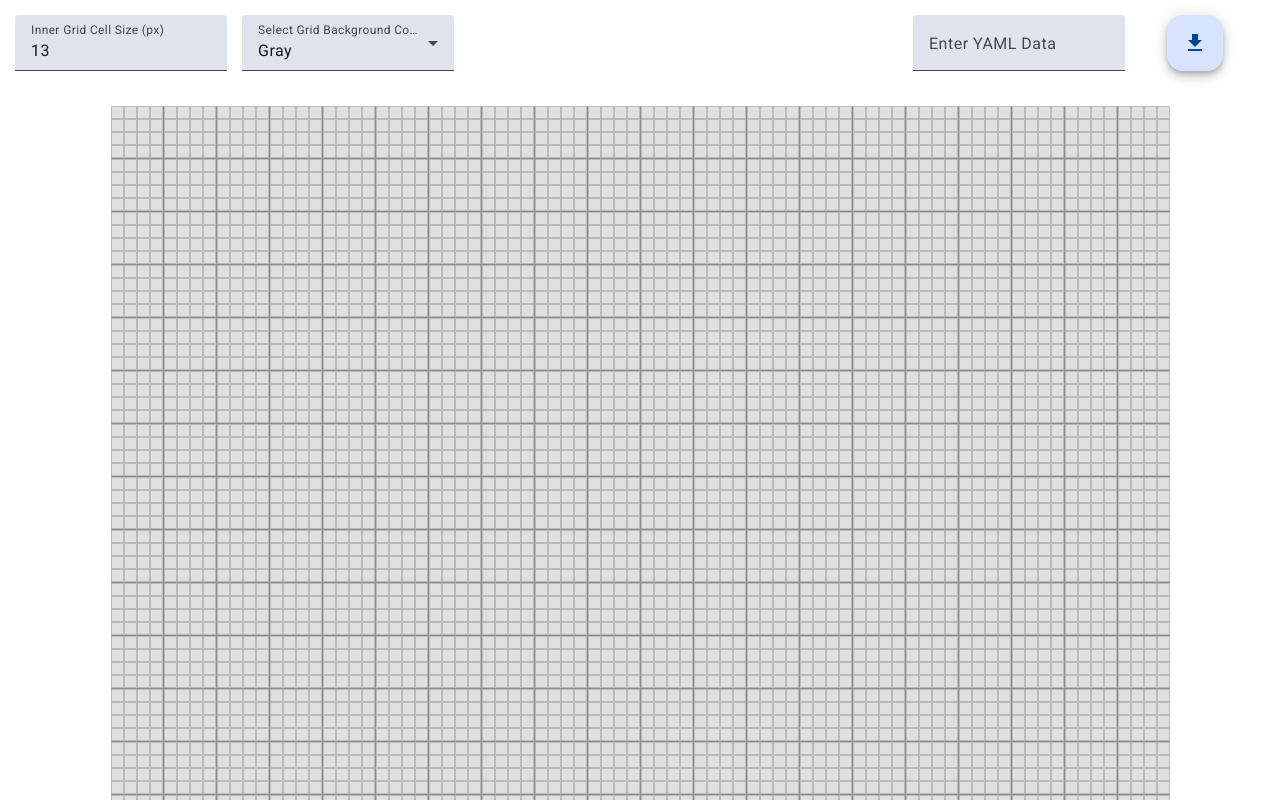
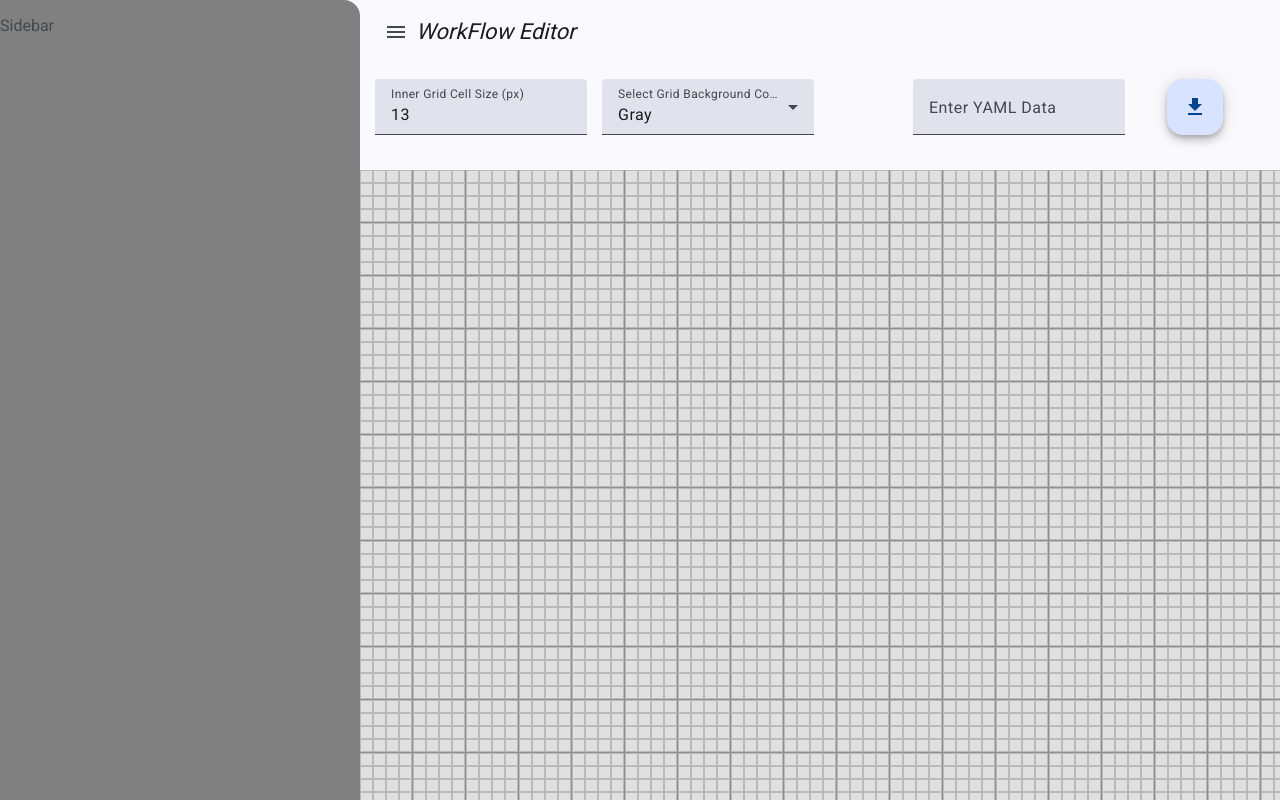
Before and after one commit to pratyush-glingtech/flow-chart, an Angular app: page / in a window 1280 px wide. Shown: the top 800 px of the page. Built offline with nearby package versions, Linux system fonts and the light colour scheme.

Commit message:
added sidebar logic to the code

```diff
--- a/src/app/app.component.html
+++ b/src/app/app.component.html
@@ -1 +1 @@
-<app-grids></app-grids>
+<app-sidebar></app-sidebar>
--- a/src/app/app.component.ts
+++ b/src/app/app.component.ts
@@ -1,10 +1,11 @@
 import { Component } from '@angular/core';
 import { RouterOutlet } from '@angular/router';
 import { GridsComponent } from "./grids/grids.component";
+import { SidebarComponent } from "./sidebar/sidebar.component";
 
 @Component({
   selector: 'app-root',
-  imports: [GridsComponent],
+  imports: [SidebarComponent],
   templateUrl: './app.component.html',
   styleUrl: './app.component.css'
 })
--- /dev/null
+++ b/src/app/sidebar/sidebar.component.css
@@ -0,0 +1,3 @@
+.sidebar-content{
+    background-color: grey;
+}
--- /dev/null
+++ b/src/app/sidebar/sidebar.component.html
@@ -0,0 +1,20 @@
+<mat-sidenav-container class="sidenav-container">
+    <mat-sidenav #sidenav mode="side" opened class="sidebar-content">
+      <p>Sidebar</p>
+    </mat-sidenav>
+
+    <mat-sidenav-content>
+      <mat-toolbar>
+        <button mat-icon-button (click)="sidenav.toggle()">
+          <mat-icon>menu</mat-icon>
+        </button>
+        <span><i>WorkFlow Editor</i></span>
+      </mat-toolbar>
+
+      <div class="content">
+
+        <app-grids></app-grids>
+
+      </div>
+    </mat-sidenav-content>
+  </mat-sidenav-container>
```
Also changed, not shown: src/app/sidebar/sidebar.component.ts (added, +16 -0 lines).
